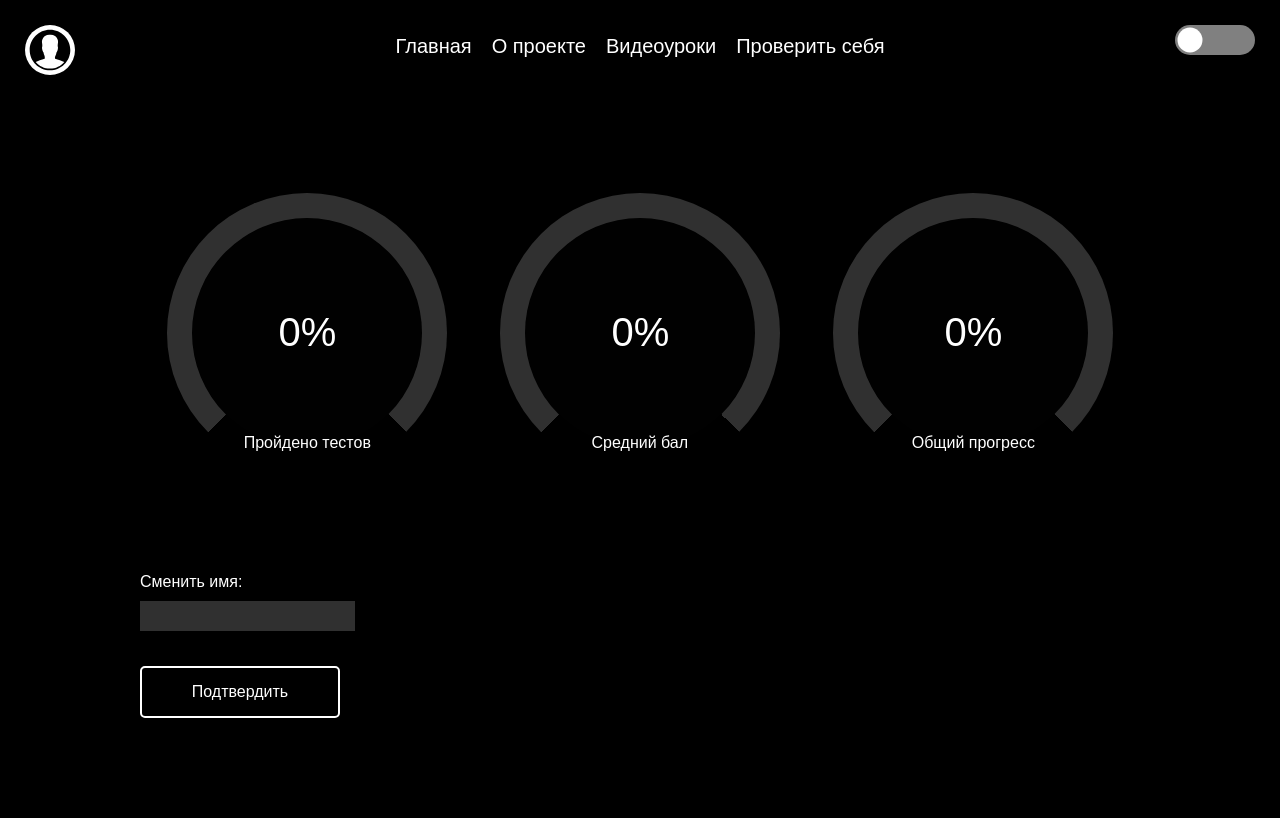
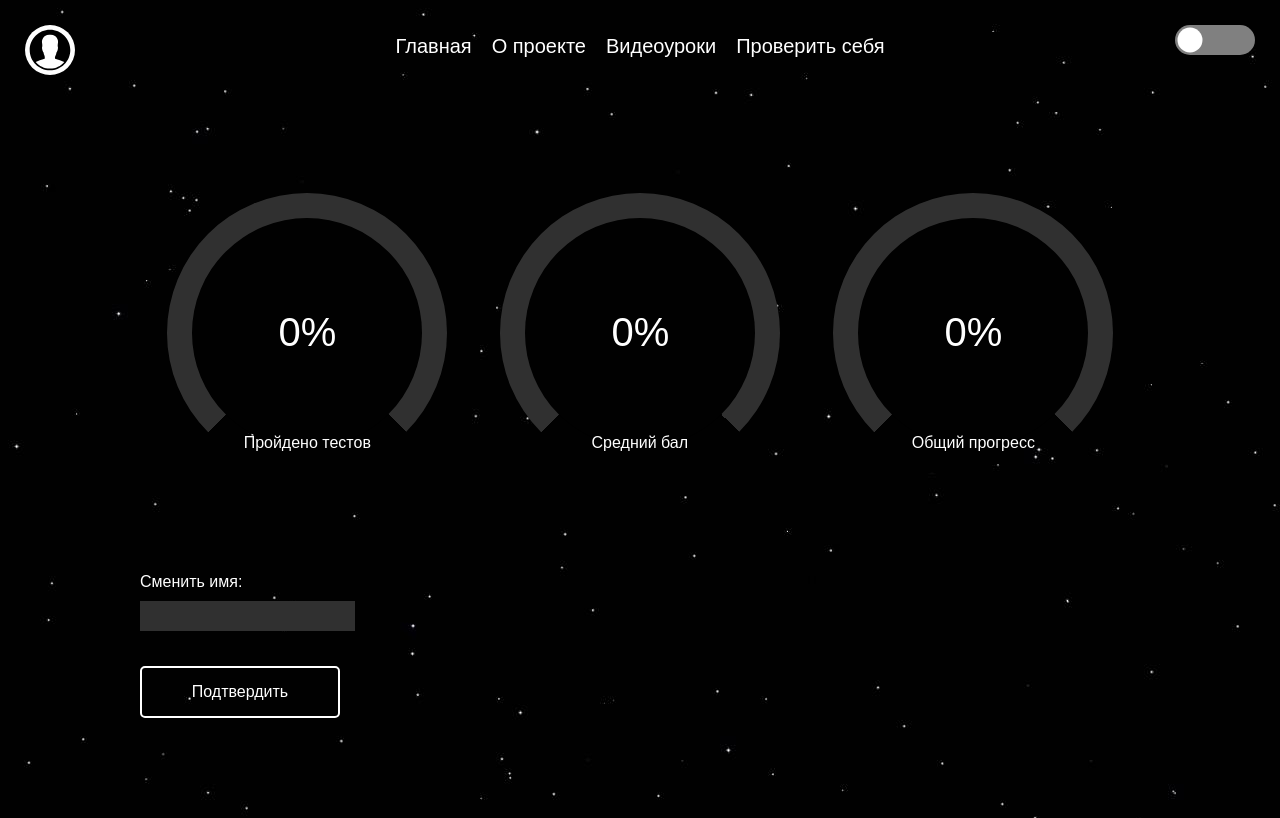
Before and after one commit to Dlazder/Astronomicschool, a plain HTML site: page html/other/profile.html in a window 1280 px wide. Drawn offline with nearby package versions, Linux system fonts and the light colour scheme; files that its build step writes are made by us from their sources; files whose address does not match are found by name.

Commit message:
Update basic.less

```diff
--- a/assets/css/blocks/basic.less
+++ b/assets/css/blocks/basic.less
@@ -8,7 +8,7 @@
 body {
     margin: 0;
     background-color: black;
-    background-image: url(../../assets/images/intro-background.jpg);
+    background-image: url(https://dlazder.github.io/Astronomicschool/assets/images/intro-background.jpg);
 
     background-attachment: fixed;
     font-family: Arial, Helvetica, sans-serif;
```
